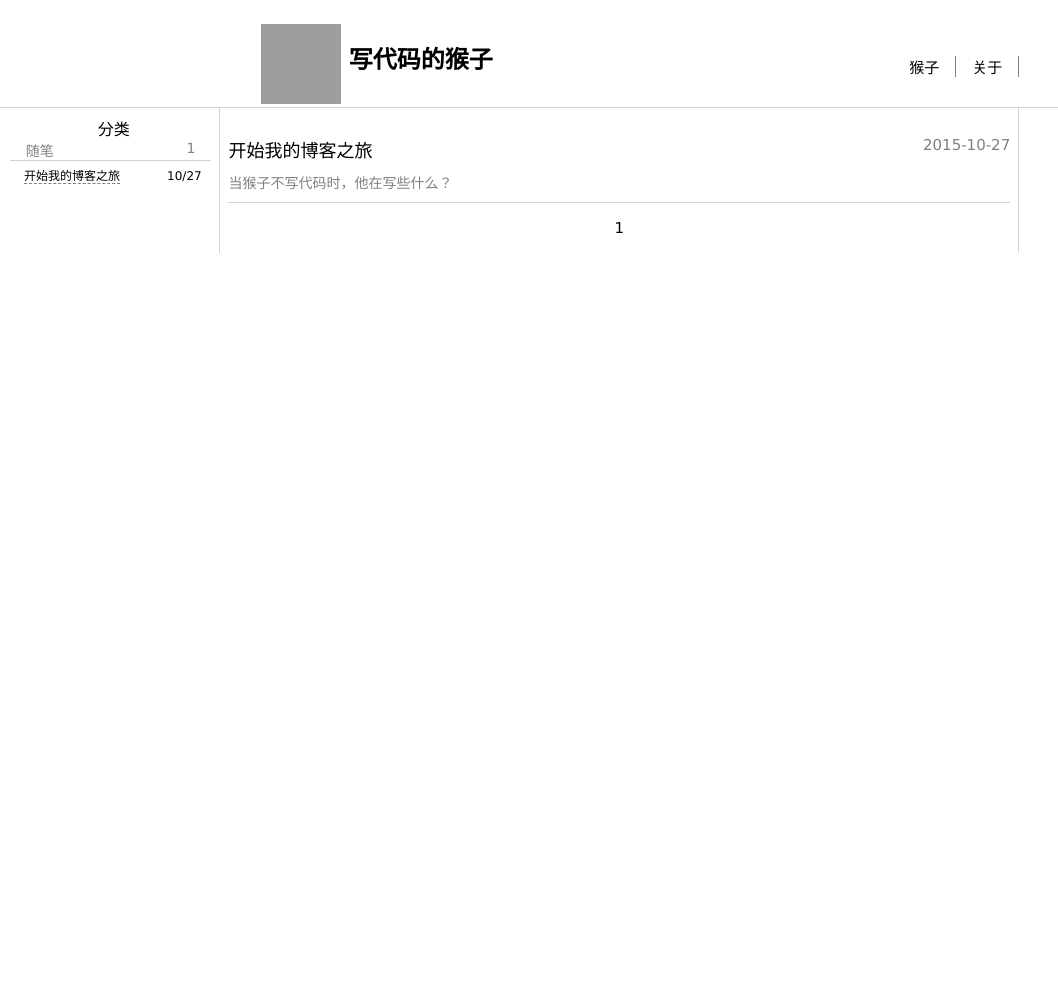
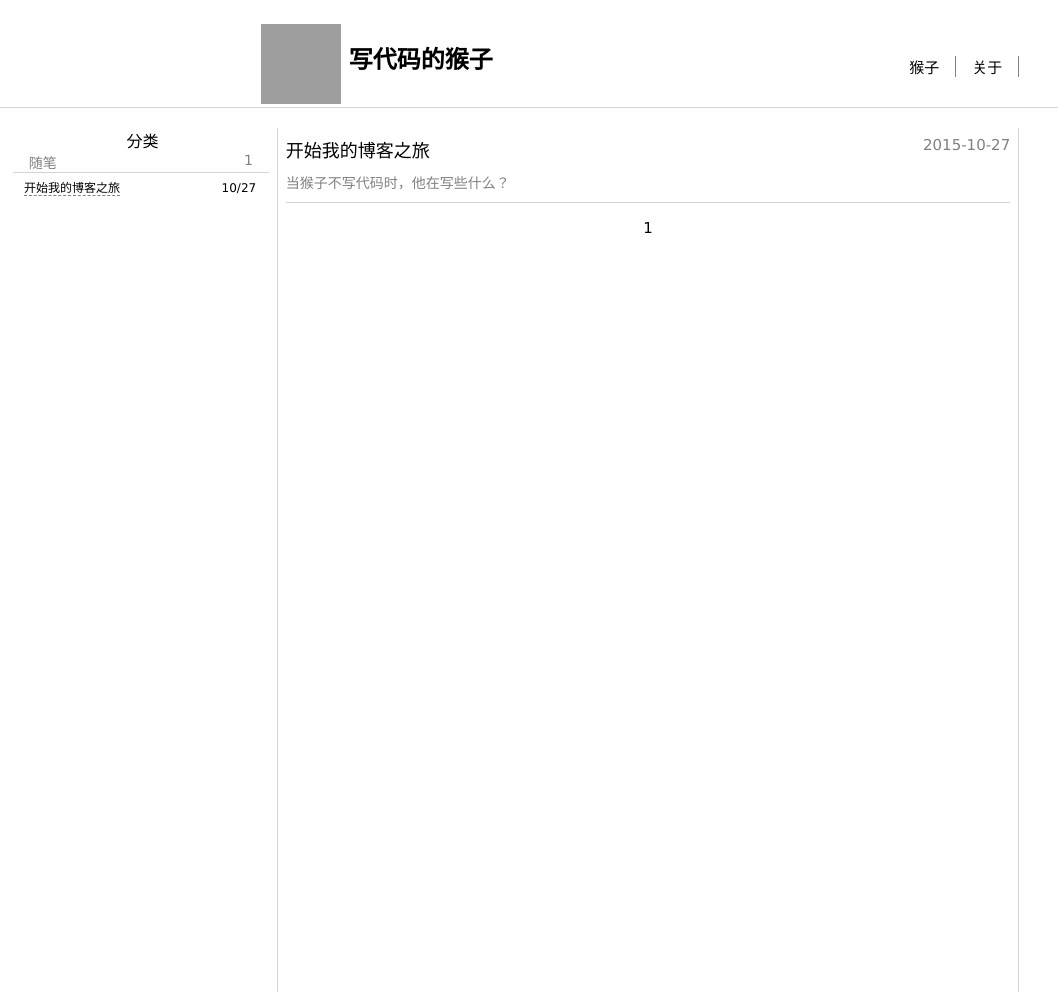
Before and after one commit to laobie/laobie.github.io, a Jekyll site: the page built from index.html, in a window 1280 px wide. Shown: the whole page, without its empty margins (0-1058 px from the left). Built offline with Jekyll 4.4.1, drawn with Linux system fonts in a browser that asks for light colours; the list of posts is cut into pages by our own code; before the commit the page ends 900 px from its top, so only the background shows below that; grey boxes are pictures that could not be loaded.

Commit message:
change layout

```diff
--- a/assets/css/home.css
+++ b/assets/css/home.css
@@ -125,7 +125,7 @@
 .content-body {
   display: flex;
   display: -webkit-flex;
-  width: 100%;
+  flex-basis: 100%;
   flex-direction: row;
 }
 
@@ -142,6 +142,7 @@
   flex: 0 0 20%;
   margin-left: 8px;
   border-left: 1px solid lightgray;
+  margin-top: 20px;
 }
 
 .nav {
@@ -152,11 +153,12 @@
   flex-direction: column;
   flex-wrap: nowrap;
   flex-basis: 20%;
+  flex-shrink: 0;
   margin-right: 8px;
   margin-left: 8px;
   padding-right: 8px;
   border-right: 1px solid lightgray;
-  padding-top: 8px;
+  margin-top: 20px;
 }
 
 .page {
```
